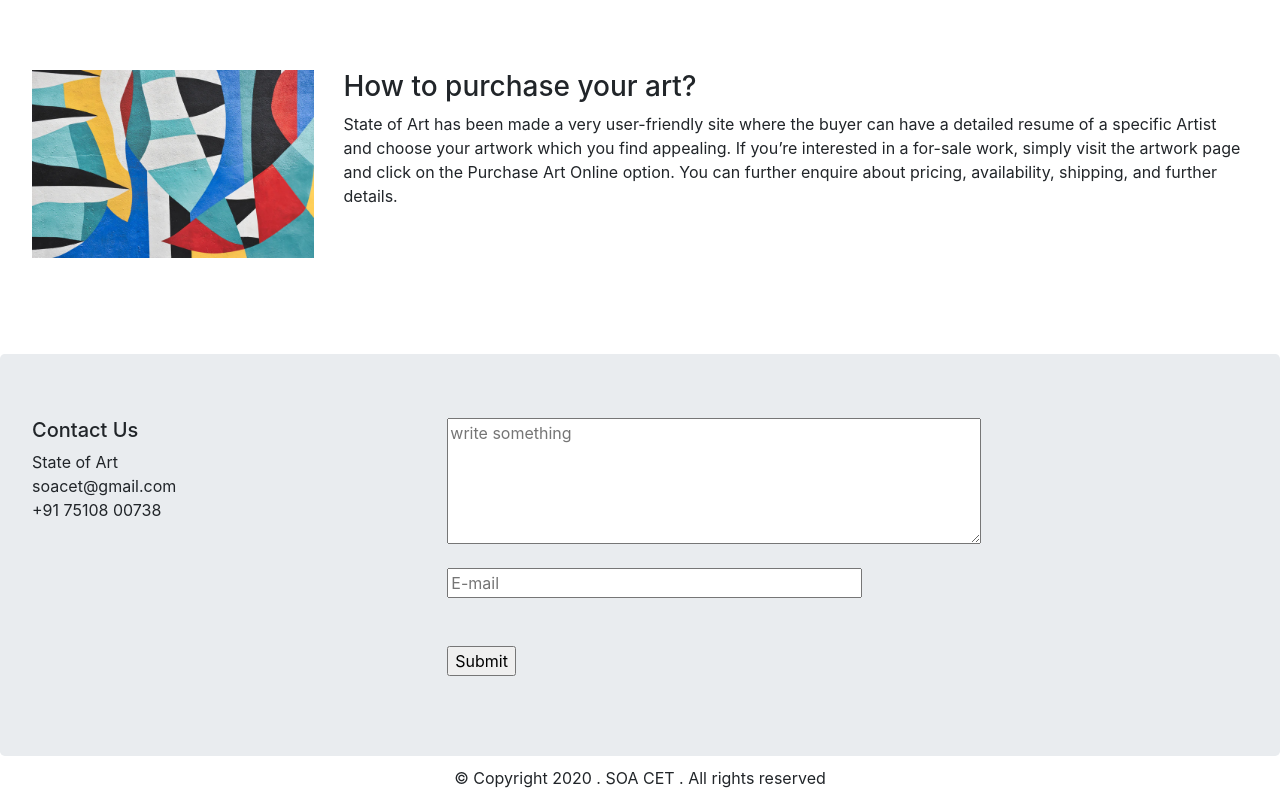
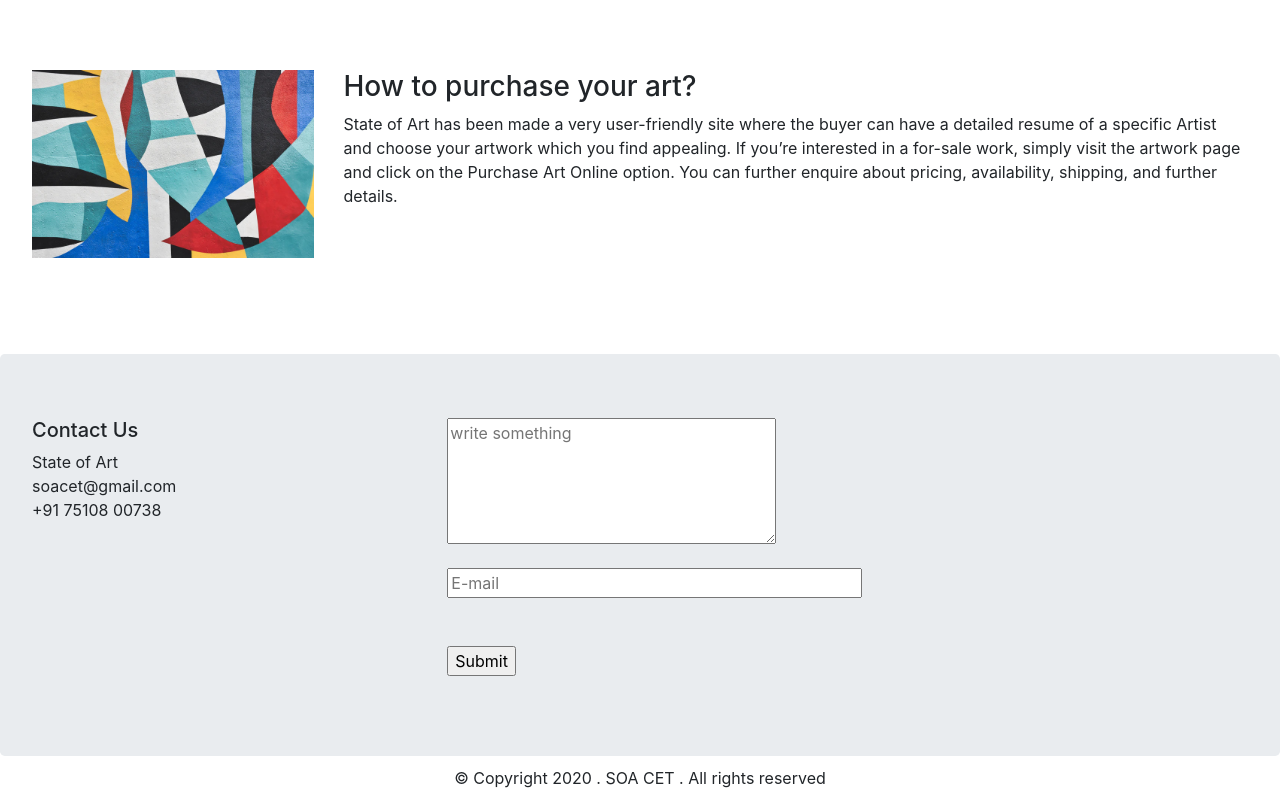
Before and after one commit to fabiii-20/soa, a plain HTML site: page index.html in a window 1280 px wide. Shown: the part 1973-2773 px from the top of the page. Drawn offline with nearby package versions, Linux system fonts and the light colour scheme.

Commit message:
text area updated

```diff
--- a/index.html
+++ b/index.html
@@ -247,7 +247,7 @@ availability, shipping, and further details. </p>
 <div class="col-md-6 phone-size">
 
 	<form action="mailto:rahulmanoj@cet.ac.in" method=POST>
-	<textarea name="comment" cols="50" rows="5" placeholder="write something"></textarea>
+	<textarea name="comment" cols="30" rows="5" placeholder="write something"></textarea>
 	<br><br>
 <input type="text" placeholder="E-mail" name="mail" style="width:70%;"><br>
 <br><br>
```
